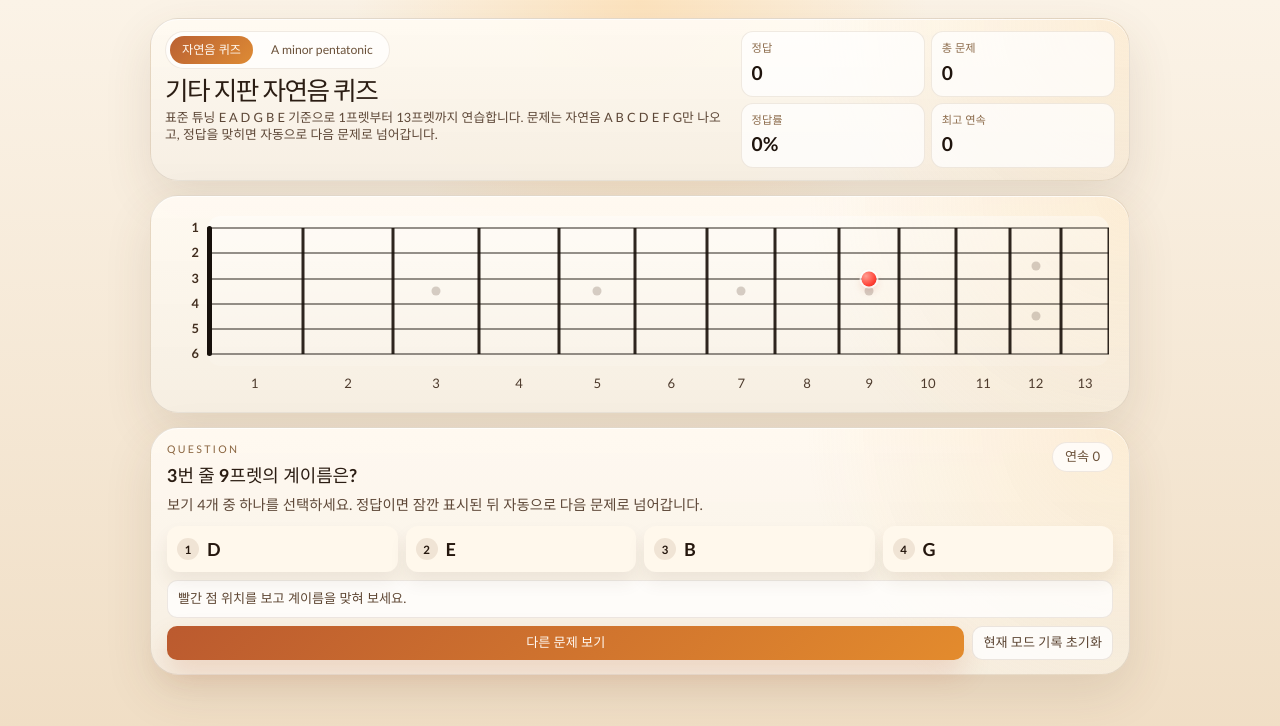
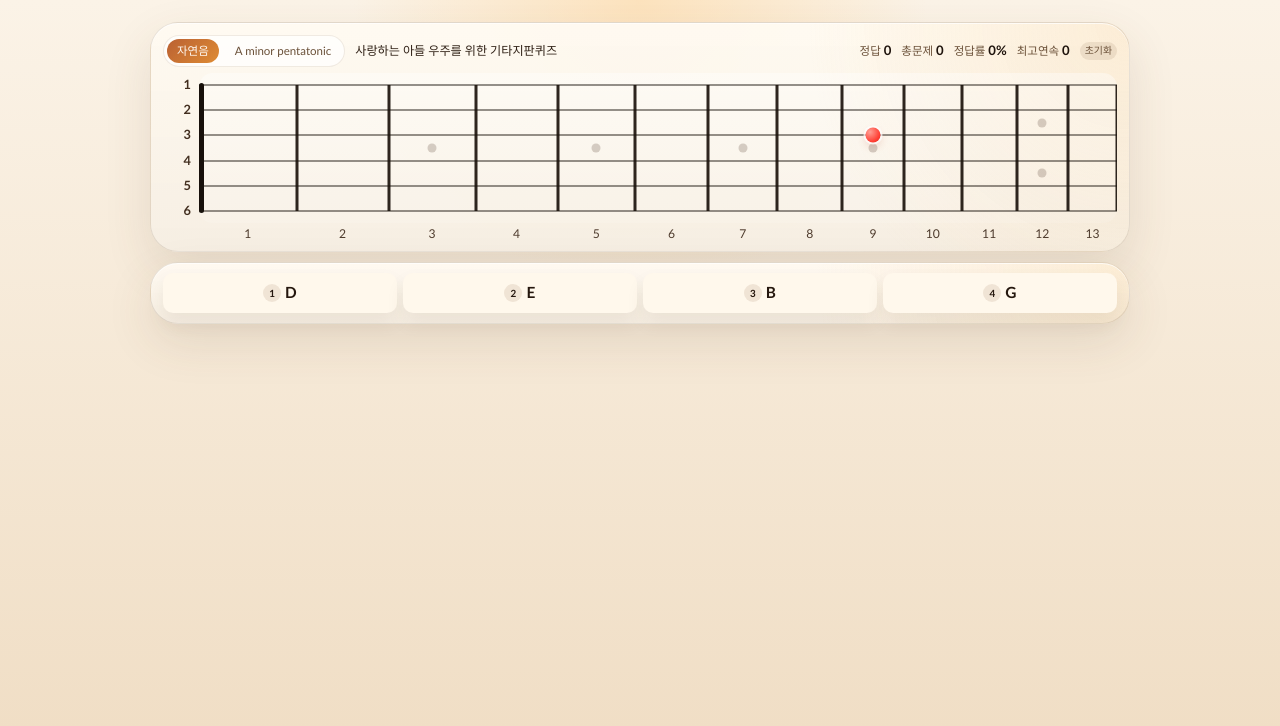
Before and after one commit to lunaticusfairy/GuitarFingerBoard, a Vue app: page / in a window 1280 px wide. Shown: the top 726 px of the page. Built offline with nearby package versions, Linux system fonts and the light colour scheme.

Commit message:
위치 수정

```diff
--- a/src/App.vue
+++ b/src/App.vue
@@ -207,36 +207,6 @@ const accuracy = computed(() => {
 
   return Math.round((currentStats.value.correctAnswers / currentStats.value.totalAnswers) * 100)
 })
-const modeTitle = computed(() =>
-  activeMode.value === 'natural' ? '기타 지판 자연음 퀴즈' : 'A minor pentatonic 루트 찾기',
-)
-const modeDescription = computed(() =>
-  activeMode.value === 'natural'
-    ? '표준 튜닝 E A D G B E 기준으로 1프렛부터 13프렛까지 연습합니다. 문제는 자연음 A B C D E F G만 나오고, 정답을 맞히면 자동으로 다음 문제로 넘어갑니다.'
-    : 'A minor pentatonic box 1부터 5까지 중 하나를 고르고, 박스 안의 음들 중 빨간 점이 루트 A인지 맞히는 방식으로 익힙니다.',
-)
-const questionTitle = computed(() => {
-  if (!currentQuestion.value) {
-    return '문제를 불러오는 중입니다.'
-  }
-
-  if (activeMode.value === 'natural') {
-    return `${currentQuestion.value.stringNumber}번 줄 ${currentQuestion.value.fret}프렛의 계이름은?`
-  }
-
-  return `A minor pentatonic box ${selectedBox.value}에서 이 빨간 점은 루트(A)인가?`
-})
-const questionNote = computed(() =>
-  activeMode.value === 'natural'
-    ? '보기 4개 중 하나를 선택하세요. 정답이면 잠깐 표시된 뒤 자동으로 다음 문제로 넘어갑니다.'
-    : '회색 점들은 선택한 박스의 음들입니다. 빨간 점이 루트 A인지 골라 보세요.',
-)
-const idleFeedback = computed(() =>
-  activeMode.value === 'natural'
-    ? '빨간 점 위치를 보고 계이름을 맞혀 보세요.'
-    : '박스 안에서 빨간 점이 루트인지 아닌지 골라 보세요.',
-)
-
 function clearAutoNextTimer() {
   if (autoNextTimer) {
     clearTimeout(autoNextTimer)
@@ -420,8 +390,9 @@ onBeforeUnmount(() => {
 
 <template>
   <main class="app-shell">
-    <section class="hero-panel">
-      <div class="hero-copy">
+    <section class="card fretboard-card">
+      <div class="board-topbar">
+        <div class="board-topbar-left">
           <div class="mode-toggle">
             <button
               type="button"
@@ -429,7 +400,7 @@ onBeforeUnmount(() => {
               :class="{ active: activeMode === 'natural' }"
               @click="switchMode('natural')"
             >
-            자연음 퀴즈
+              자연음
             </button>
             <button
               type="button"
@@ -440,31 +411,21 @@ onBeforeUnmount(() => {
               A minor pentatonic
             </button>
           </div>
-        <h1>{{ modeTitle }}</h1>
-        <p class="lead">{{ modeDescription }}</p>
+
+          <span class="board-title">사랑하는 아들 우주를 위한 기타지판퀴즈</span>
         </div>
 
-      <div class="stats-grid">
-        <article class="stat-card">
-          <span class="stat-label">정답</span>
-          <strong class="stat-value">{{ currentStats.correctAnswers }}</strong>
-        </article>
-        <article class="stat-card">
-          <span class="stat-label">총 문제</span>
-          <strong class="stat-value">{{ currentStats.totalAnswers }}</strong>
-        </article>
-        <article class="stat-card">
-          <span class="stat-label">정답률</span>
-          <strong class="stat-value">{{ accuracy }}%</strong>
-        </article>
-        <article class="stat-card">
-          <span class="stat-label">최고 연속</span>
-          <strong class="stat-value">{{ currentStats.bestStreak }}</strong>
-        </article>
+        <div class="stats-inline">
+          <span>정답 <strong>{{ currentStats.correctAnswers }}</strong></span>
+          <span>총문제 <strong>{{ currentStats.totalAnswers }}</strong></span>
+          <span>정답률 <strong>{{ accuracy }}%</strong></span>
+          <span>최고연속 <strong>{{ currentStats.bestStreak }}</strong></span>
+          <button type="button" class="stat-reset-button" @click="resetProgress">
+            초기화
+          </button>
         </div>
-    </section>
+      </div>
 
-    <section class="card fretboard-card">
       <div v-if="activeMode === 'pentatonic'" class="box-toolbar">
         <span class="box-toolbar-label">Box</span>
         <div class="box-toolbar-buttons">
@@ -563,18 +524,6 @@ onBeforeUnmount(() => {
     </section>
 
     <section class="card quiz-card">
-      <div class="section-head compact">
-        <div>
-          <p class="section-label">Question</p>
-          <h2>{{ questionTitle }}</h2>
-        </div>
-        <span class="best-streak">
-          {{ activeMode === 'pentatonic' ? `Box ${selectedBox} · ` : '' }}연속 {{ currentStats.currentStreak }}
-        </span>
-      </div>
-
-      <p class="question-note">{{ questionNote }}</p>
-
       <div
         v-if="currentQuestion"
         class="choices-grid"
@@ -620,27 +569,10 @@ onBeforeUnmount(() => {
       </div>
 
       <div
-        class="feedback-box"
-        :class="{
-          success: isAnswered && lastAnswerCorrect,
-          error: isAnswered && !lastAnswerCorrect,
-        }"
+        v-if="isAnswered && !lastAnswerCorrect"
+        class="feedback-box error"
       >
-        <template v-if="isAnswered">
         {{ feedbackMessage }}
-        </template>
-        <template v-else>
-          {{ idleFeedback }}
-        </template>
-      </div>
-
-      <div class="action-row">
-        <button type="button" class="primary-button" @click="nextQuestion">
-          다른 문제 보기
-        </button>
-        <button type="button" class="secondary-button" @click="resetProgress">
-          현재 모드 기록 초기화
-        </button>
       </div>
     </section>
   </main>
@@ -650,10 +582,9 @@ onBeforeUnmount(() => {
 .app-shell {
   width: min(980px, calc(100% - 20px));
   margin: 0 auto;
-  padding: 18px 0 28px;
+  padding: 12px 0 20px;
 }
 
-.hero-panel,
 .card {
   border-radius: 28px;
   border: 1px solid rgba(76, 52, 31, 0.12);
@@ -665,46 +596,55 @@ onBeforeUnmount(() => {
     inset 0 1px 0 rgba(255, 255, 255, 0.7);
 }
 
-.hero-panel {
-  display: grid;
-  grid-template-columns: minmax(0, 1.35fr) minmax(320px, 0.9fr);
-  gap: 14px;
-  padding: 12px 14px;
-  margin-bottom: 8px;
+.card {
+  padding: 12px;
+  margin-top: 10px;
 }
 
-.card {
-  padding: 20px;
-  margin-top: 14px;
+.board-topbar {
+  display: flex;
+  align-items: center;
+  justify-content: space-between;
+  flex-wrap: wrap;
+  gap: 6px 12px;
+  margin-bottom: 6px;
 }
 
-.section-label {
-  margin: 0 0 6px;
-  font-size: 0.66rem;
-  letter-spacing: 0.22em;
-  text-transform: uppercase;
-  color: #8a6540;
+.board-topbar-left {
+  display: flex;
+  align-items: center;
+  gap: 10px;
+  min-width: 0;
+  flex-wrap: wrap;
+}
+
+.board-title {
+  color: #2f2015;
+  font-size: 0.76rem;
+  font-weight: 700;
+  line-height: 1.2;
+  white-space: nowrap;
 }
 
 .mode-toggle {
   display: inline-flex;
   gap: 6px;
-  margin-bottom: 8px;
-  padding: 4px;
+  margin-bottom: 0;
+  padding: 3px;
   border-radius: 999px;
   background: rgba(255, 255, 255, 0.72);
   border: 1px solid rgba(129, 88, 47, 0.12);
 }
 
 .mode-button {
-  min-height: 28px;
-  padding: 0 12px;
+  min-height: 24px;
+  padding: 0 10px;
   border: 0;
   border-radius: 999px;
   background: transparent;
   color: #6a5038;
   font: inherit;
-  font-size: 0.76rem;
+  font-size: 0.72rem;
   cursor: pointer;
 }
 
@@ -713,52 +653,37 @@ onBeforeUnmount(() => {
   background: linear-gradient(135deg, #ba6133, #de8b34);
 }
 
-.hero-copy h1,
-.section-head h2 {
-  margin: 0;
-  color: #2b1d13;
+.stats-inline {
+  display: flex;
+  align-items: center;
+  flex-wrap: wrap;
+  gap: 10px;
+  justify-content: flex-end;
+  margin-left: auto;
+  color: #6a5038;
+  font-size: 0.72rem;
+  line-height: 1.2;
 }
 
-.hero-copy h1 {
-  font-size: clamp(1.2rem, 2vw, 1.9rem);
-  line-height: 1.02;
-  letter-spacing: -0.06em;
+.stats-inline span {
+  white-space: nowrap;
 }
 
-.lead,
-.question-note {
-  color: #5d4737;
+.stats-inline strong {
+  color: #1f140d;
+  font-size: 0.82rem;
 }
 
-.hero-copy .lead {
-  margin: 6px 0 0;
-  font-size: 0.8rem;
-  line-height: 1.35;
-}
-
-.stats-grid {
-  display: grid;
-  grid-template-columns: repeat(2, minmax(0, 1fr));
-  gap: 6px;
-}
-
-.stat-card {
-  padding: 8px 10px;
-  border-radius: 12px;
-  background: rgba(255, 255, 255, 0.72);
-  border: 1px solid rgba(129, 88, 47, 0.12);
-}
-
-.stat-label {
-  display: block;
-  margin-bottom: 2px;
-  color: #8c6b4b;
-  font-size: 0.7rem;
-}
-
-.stat-value {
-  font-size: clamp(0.98rem, 1.5vw, 1.3rem);
-  color: #1f140d;
+.stat-reset-button {
+  min-height: 18px;
+  padding: 0 5px;
+  border: 0;
+  border-radius: 999px;
+  background: rgba(121, 88, 56, 0.12);
+  color: #6a5038;
+  font: inherit;
+  font-size: 0.62rem;
+  cursor: pointer;
 }
 
 .box-toolbar {
@@ -959,15 +884,15 @@ onBeforeUnmount(() => {
 
 .fret-numbers {
   position: relative;
-  height: 18px;
-  margin-top: 8px;
+  height: 14px;
+  margin-top: 2px;
 }
 
 .fret-number {
   position: absolute;
   top: 0;
   transform: translateX(-50%);
-  font-size: 0.82rem;
+  font-size: 0.76rem;
   color: #4e3b2d;
   white-space: nowrap;
 }
@@ -985,25 +910,14 @@ onBeforeUnmount(() => {
 }
 
 .quiz-card {
-  padding: 14px 16px;
-}
-
-.quiz-card .section-head h2 {
-  font-size: 1.12rem;
-  line-height: 1.3;
-}
-
-.quiz-card .question-note {
-  margin: 6px 0 0;
-  font-size: 0.9rem;
-  line-height: 1.45;
+  padding: 10px 12px;
 }
 
 .choices-grid {
   display: grid;
   grid-template-columns: repeat(4, minmax(0, 1fr));
-  gap: 8px;
-  margin-top: 10px;
+  gap: 6px;
+  margin-top: 0;
 }
 
 .choices-grid.is-binary {
@@ -1011,13 +925,14 @@ onBeforeUnmount(() => {
 }
 
 .choice-button {
-  min-height: 46px;
+  min-height: 40px;
   display: flex;
   align-items: center;
-  gap: 8px;
-  padding: 0 10px;
+  justify-content: center;
+  gap: 4px;
+  padding: 0 6px;
   border: 0;
-  border-radius: 12px;
+  border-radius: 10px;
   background: #fff8ec;
   color: #25170e;
   font: inherit;
@@ -1063,25 +978,25 @@ onBeforeUnmount(() => {
 }
 
 .choice-index {
-  width: 22px;
-  height: 22px;
+  width: 18px;
+  height: 18px;
   border-radius: 999px;
   display: grid;
   place-items: center;
   background: rgba(129, 88, 47, 0.12);
   font-weight: 700;
-  font-size: 0.72rem;
+  font-size: 0.62rem;
 }
 
 .choice-note {
-  font-size: clamp(0.92rem, 1.6vw, 1.12rem);
+  font-size: clamp(0.76rem, 1.2vw, 0.96rem);
   font-weight: 800;
-  letter-spacing: 0.04em;
+  letter-spacing: 0.02em;
 }
 
 .feedback-box {
-  min-height: 38px;
-  margin-top: 8px;
+  min-height: 0;
+  margin-top: 6px;
   padding: 8px 10px;
   border-radius: 10px;
   background: rgba(255, 255, 255, 0.76);
@@ -1091,91 +1006,44 @@ onBeforeUnmount(() => {
   font-size: 0.82rem;
 }
 
-.feedback-box.success {
-  background: #eff9f0;
-  color: #295335;
-  border-color: rgba(76, 157, 92, 0.18);
-}
-
 .feedback-box.error {
   background: #fff1ee;
   color: #7f3427;
   border-color: rgba(193, 93, 71, 0.18);
 }
 
-.action-row {
-  display: flex;
-  gap: 8px;
-  margin-top: 8px;
-}
-
-.primary-button,
-.secondary-button {
-  min-height: 34px;
-  padding: 0 10px;
-  border-radius: 10px;
-  border: 0;
-  font: inherit;
-  cursor: pointer;
-  font-size: 0.82rem;
-}
-
-.primary-button {
-  flex: 1;
-  color: #fff8f1;
-  background: linear-gradient(135deg, #bb5a2f, #e38b2d);
-  box-shadow: 0 14px 28px rgba(187, 90, 47, 0.18);
-}
-
-.secondary-button {
-  color: #5a4331;
-  background: rgba(255, 255, 255, 0.78);
-  border: 1px solid rgba(121, 88, 56, 0.14);
-}
-
 @media (max-width: 980px) {
   .app-shell {
     width: min(100% - 16px, 100%);
-    padding: 16px 0 22px;
-  }
-
-  .hero-panel {
-    grid-template-columns: 1fr;
-    gap: 10px;
-    padding: 10px 12px;
+    padding: 10px 0 18px;
   }
 
   .card {
-    padding: 18px;
+    padding: 10px;
   }
 
   .section-head {
     flex-direction: column;
   }
-
-  .choices-grid {
-    grid-template-columns: repeat(2, minmax(0, 1fr));
-  }
-
-  .choices-grid.is-binary {
-    grid-template-columns: repeat(2, minmax(0, 1fr));
-  }
 }
 
 @media (max-width: 640px) {
-  .stats-grid,
-  .choices-grid,
-  .choices-grid.is-binary {
-    grid-template-columns: 1fr;
-  }
-
-  .action-row {
-    flex-direction: column;
-  }
-
   .mode-toggle {
     flex-wrap: wrap;
     border-radius: 14px;
+  }
+
+  .board-topbar {
+    align-items: flex-start;
+  }
+
+  .board-topbar-left {
+    gap: 6px;
+  }
+
+  .board-title {
+    font-size: 0.64rem;
+    white-space: normal;
   }
 
   .fretboard-figure {
@@ -1194,6 +1062,29 @@ onBeforeUnmount(() => {
     font-size: 0.74rem;
   }
 
+  .quiz-card {
+    padding: 8px 10px;
+  }
+
+  .choices-grid {
+    gap: 4px;
+  }
+
+  .choice-button {
+    min-height: 34px;
+    padding: 0 4px;
+  }
+
+  .choice-index {
+    width: 16px;
+    height: 16px;
+    font-size: 0.56rem;
+  }
+
+  .choice-note {
+    font-size: 0.72rem;
+  }
+
   .box-note-marker {
     width: 7px;
     height: 7px;
@@ -1203,5 +1094,18 @@ onBeforeUnmount(() => {
     width: 13px;
     height: 13px;
   }
+
+  .stats-inline {
+    gap: 6px;
+    font-size: 0.64rem;
+    margin-left: 0;
+    width: 100%;
+    justify-content: flex-end;
+  }
+
+  .stat-reset-button {
+    padding: 0 4px;
+    font-size: 0.56rem;
+  }
 }
 </style>
```
Lines whose indentation alone changed are shown as unchanged.
